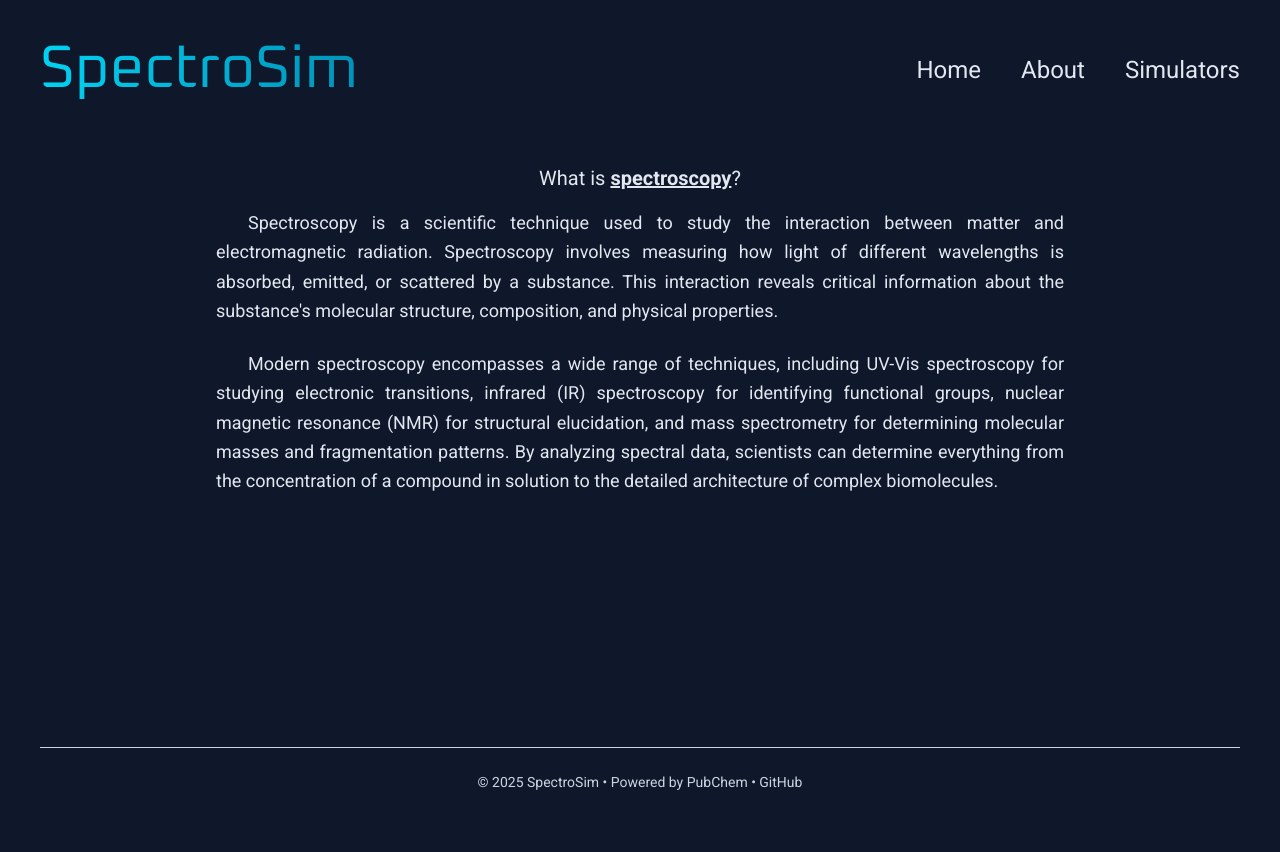
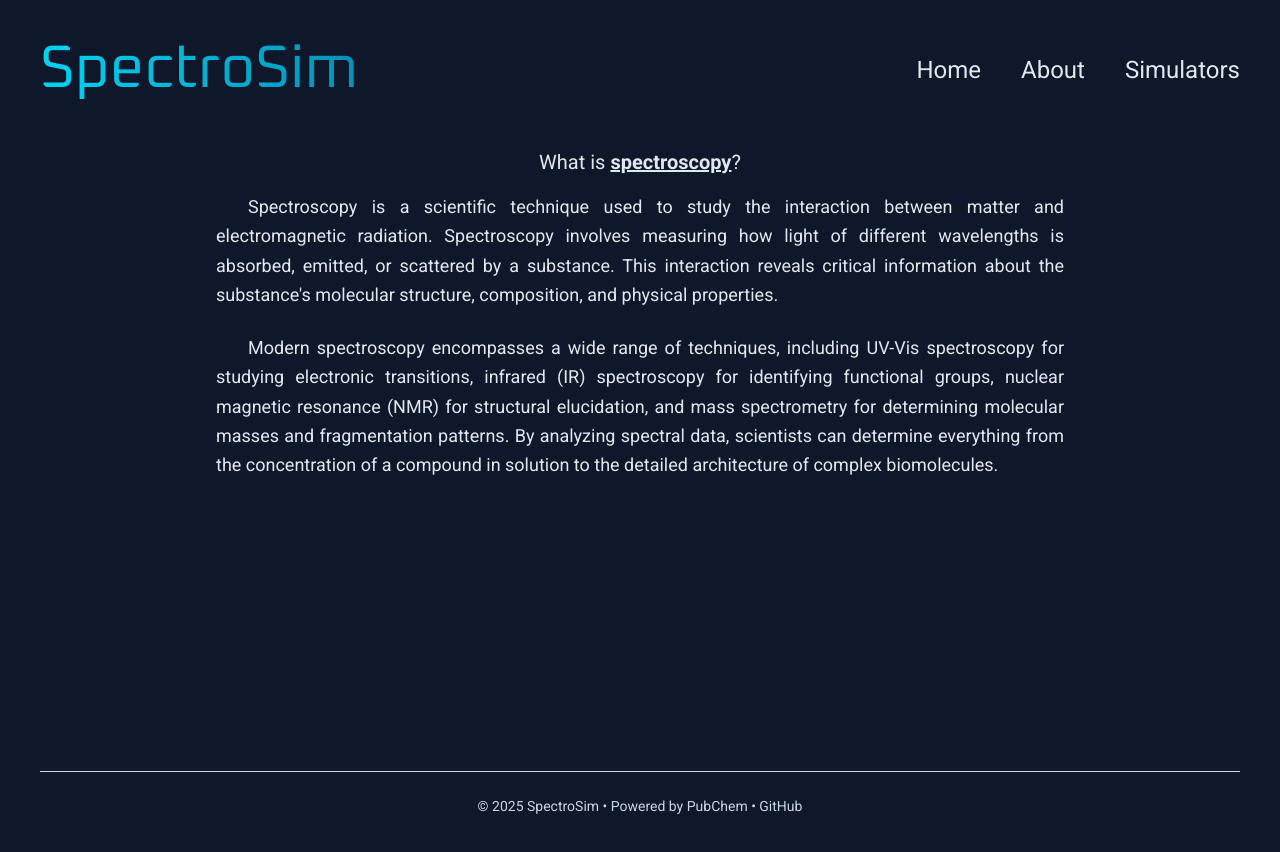
Before and after one commit to michaelddeming/spectro-sim, a React (Vite) app in the folder frontend/: page /about in a window 1280 px wide. Shown: the top 852 px of the page. Built offline with nearby package versions, Linux system fonts and the light colour scheme.

Commit message:
Fix styling.

```diff
--- a/frontend/src/comps/features/Footer.jsx
+++ b/frontend/src/comps/features/Footer.jsx
@@ -3,7 +3,7 @@ import { Link } from "react-router-dom";
 export default function Footer(){
 
     return(
-        <footer className="text-sm text-slate-300 text-center py-6 border-t mb-6">
+        <footer className="text-sm text-slate-300 text-center py-6 border-t">
             <p>© 2025 <Link className="hover:underline hover:text-cyan-300" to="/" target="_blank">SpectroSim</Link> • Powered by <Link className="hover:underline hover:text-cyan-300" to="https://pubchem.ncbi.nlm.nih.gov" target="_blank">PubChem</Link> • <Link className="hover:underline hover:text-cyan-300" to="https://github.com/michaelddeming/spectro-sim" target="_blank">GitHub</Link></p>
 
 
--- a/frontend/src/comps/pages/About.jsx
+++ b/frontend/src/comps/pages/About.jsx
@@ -9,10 +9,10 @@ export default function About(){
                 <Nav></Nav>
 
                 {/* ABOUT PAGE CONTENT */}
-                <main className="flex-grow flex flex-col items-center pt-12">
+                <main className="flex-grow flex flex-col items-center pt-12 mb-8">
 
                     {/* ABOUT PAGE TITLE */}
-                    <div className="p-4">
+                    <div className="mb-4">
                         <p className="text-xl">What is <b className="underline">spectroscopy</b>?</p>
                     </div>
 
```
